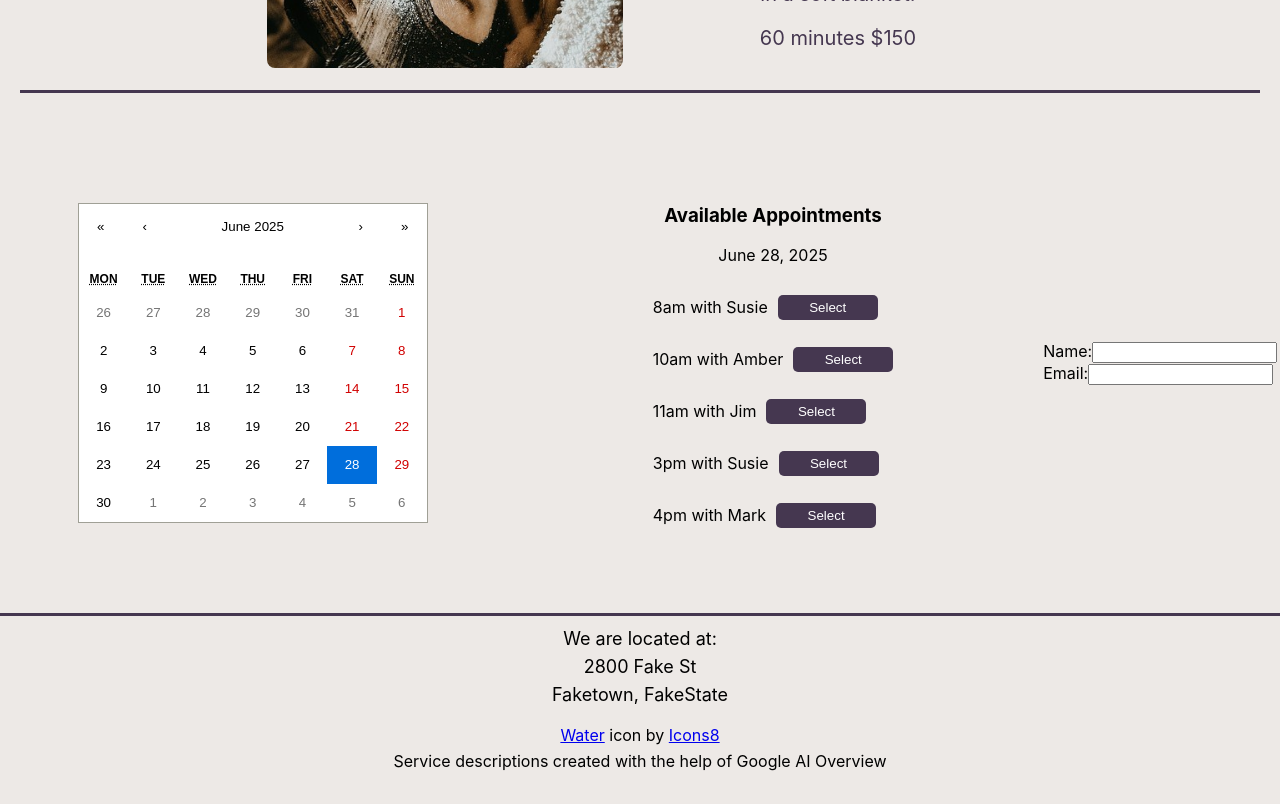
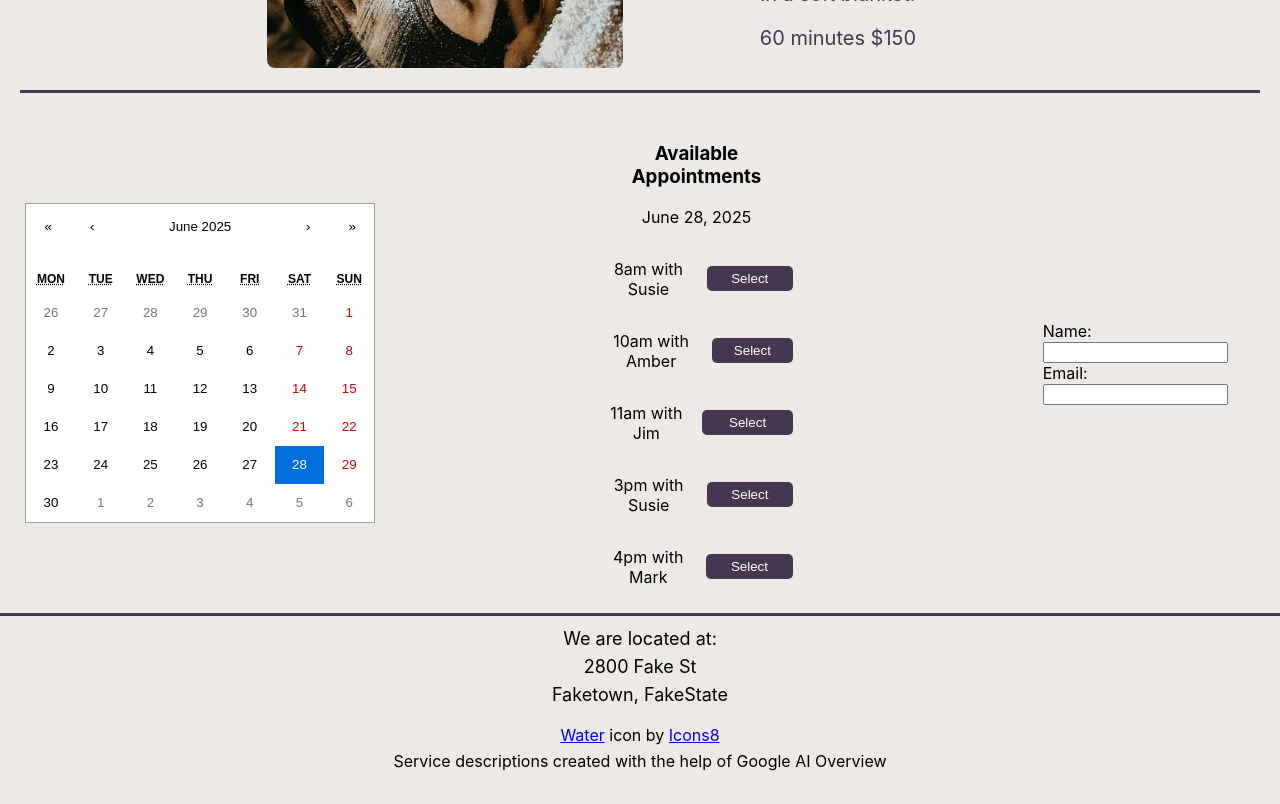
Before and after one commit to LaurenCummings/spa-project, a React (Vite) app: page / in a window 1280 px wide. Shown: the part 3680-4484 px from the top of the page. Built offline with nearby package versions, Linux system fonts and the light colour scheme; a web font is replaced by a local one.

Commit message:
added padding to appointment and user info columns

```diff
--- a/src/css/BookNow.css
+++ b/src/css/BookNow.css
@@ -19,6 +19,7 @@
 
 .appointment-info {
     text-align: center;
+    padding: 0px 50px;
 }
 
 .appointment {
@@ -49,6 +50,10 @@
     border: solid 2px var(--clr-dk-purple);
 }
 
+.user-info {
+    padding: 0px 50px;
+}
+
 .appt-details {
     display: flex;
     flex-direction: column;
```
